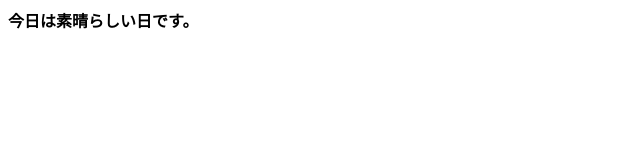
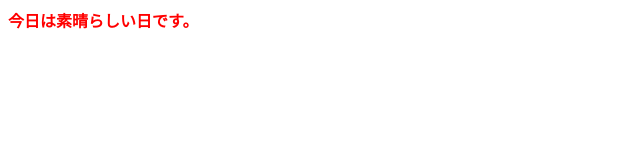
Before and after one commit to nvo79/2026-04-27, a plain HTML site: page index.html in a window 1280 px wide. Shown: the whole page, without its empty margins (0-640 px from the left). Drawn offline with Linux system fonts and the light colour scheme.

Commit message:
Update index.html

```diff
--- a/index.html
+++ b/index.html
@@ -5,6 +5,6 @@
     <title>タイトル</title>
   </head>
   <body>
-    <strong>今日は素晴らしい日です。</strong>
+    <strong style="color: red;">今日は素晴らしい日です。</strong>
   </body>
 </html>
```
